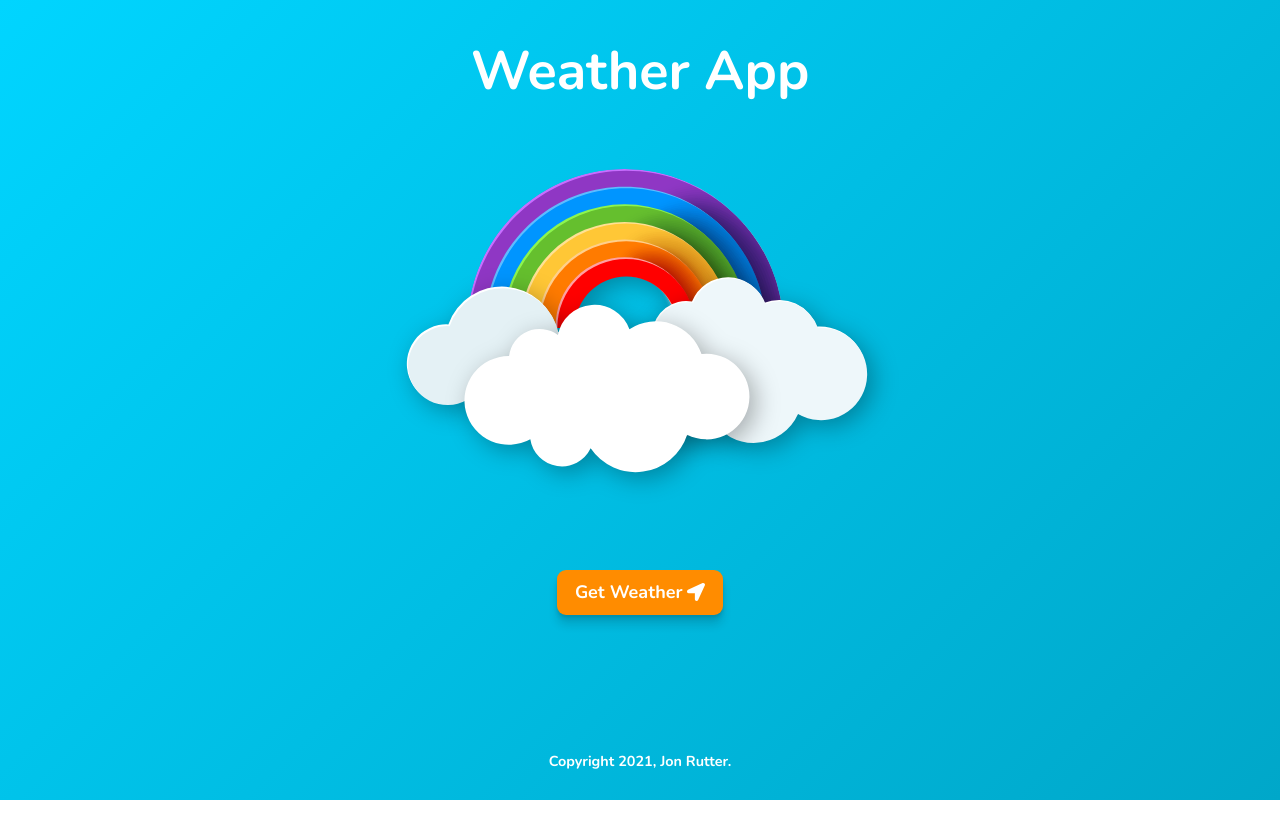
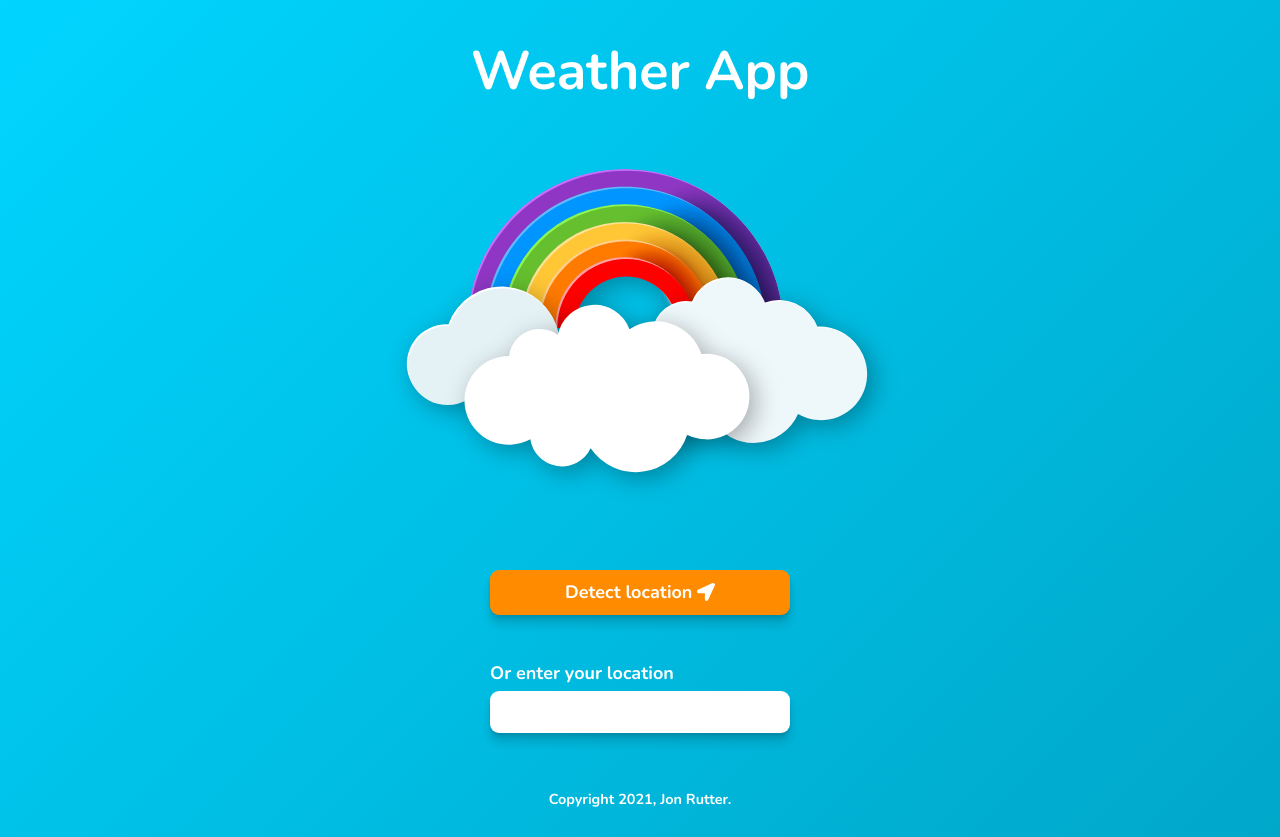
Before and after one commit to rutterjt/weather-app, a React (Create React App) app: page / in a window 1280 px wide. Before the commit the page ends 800 px from the top, so only its background shows below. Built offline with nearby package versions, Linux system fonts and the light colour scheme.

Commit message:
LandingPage updates

```diff
--- a/src/components/LandingPage/LandingPage.module.css
+++ b/src/components/LandingPage/LandingPage.module.css
@@ -5,12 +5,17 @@
   align-items: center;
 }
 
+.controls {
+  max-width: 300px;
+  margin: auto;
+}
+
 .btnWrap {
   padding-top: 1.5rem;
   display: flex;
   flex-direction: column;
   justify-content: center;
-  align-items: center;
+  /* align-items: center; */
 }
 
 .btnWrap button {
--- a/src/components/LandingPage/index.js
+++ b/src/components/LandingPage/index.js
@@ -7,8 +7,16 @@ import Layout from 'components/Layout';
 import Header from 'components/Header';
 import WeatherImage from 'components/WeatherImage';
 import LocationButton from 'components/LocationButton';
+import LocationInput from 'components/LocationInput';
 
-const LandingPage = ({ fetchWeather, error, loading }) => {
+const LandingPage = ({
+  fetchWeather,
+  fetchLocations,
+  error,
+  loading,
+  locations,
+  setLocation,
+}) => {
   const weatherId = 100;
   const timeOfDay = 'day';
   return (
@@ -22,9 +30,17 @@ const LandingPage = ({ fetchWeather, error, loading }) => {
         <div className={s.iconWrap}>
           <WeatherImage weatherID={weatherId} timeOfDay={timeOfDay} />
         </div>
-        <div className={s.btnWrap}>
-          <LocationButton label="Get Weather" callback={fetchWeather} />
-          {error && <p>Oops, there was an error. Please try again.</p>}
+        <div className={s.controls}>
+          <div className={s.btnWrap}>
+            <LocationButton label="Detect location" callback={fetchWeather} />
+            {error && (
+              <p>
+                Oops, there was a problem. Your device's privacy settings may
+                prevent getting your location.
+              </p>
+            )}
+          </div>
+          <LocationInput locations={locations} setLocation={setLocation} />
         </div>
       </div>
     </Layout>
```
